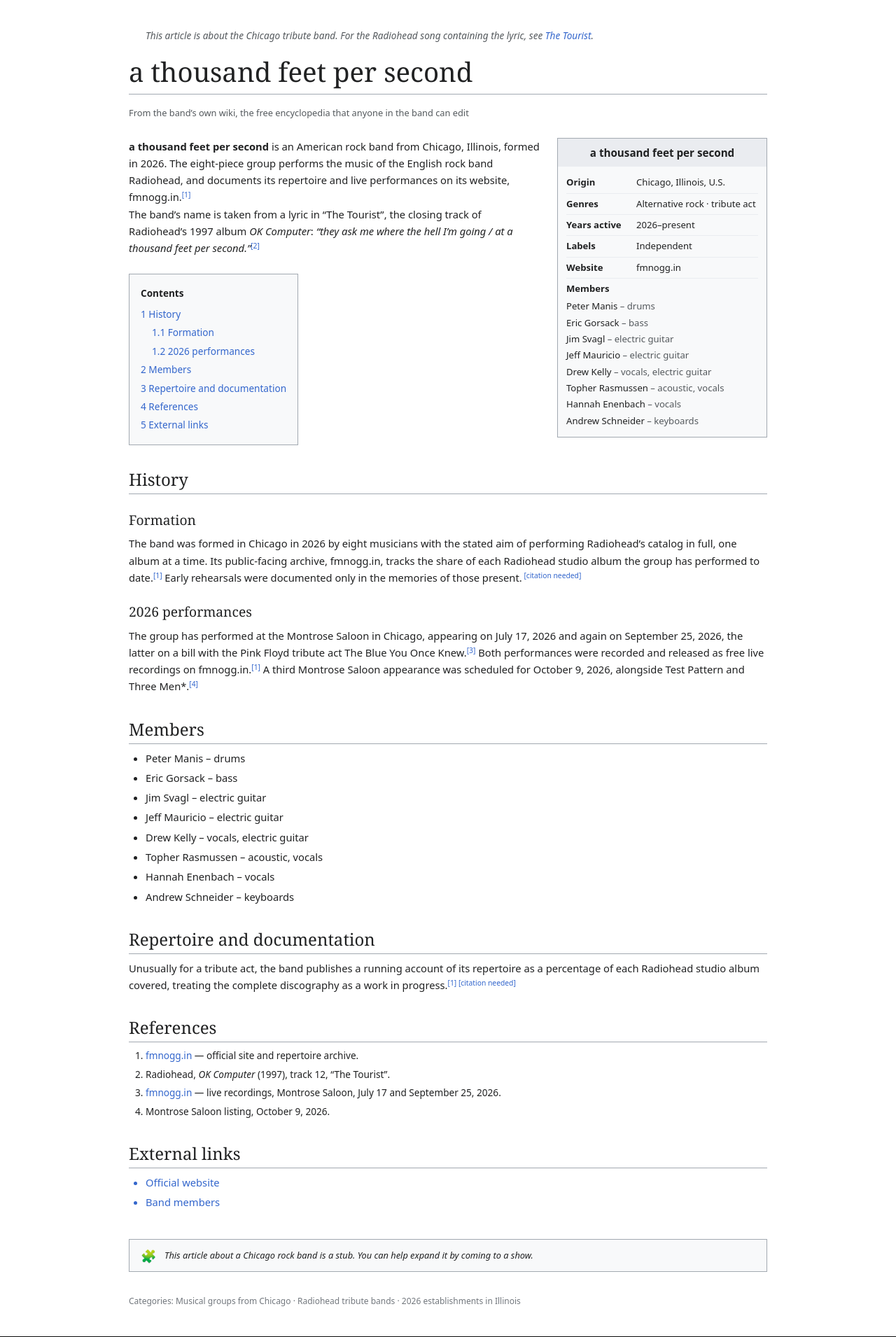
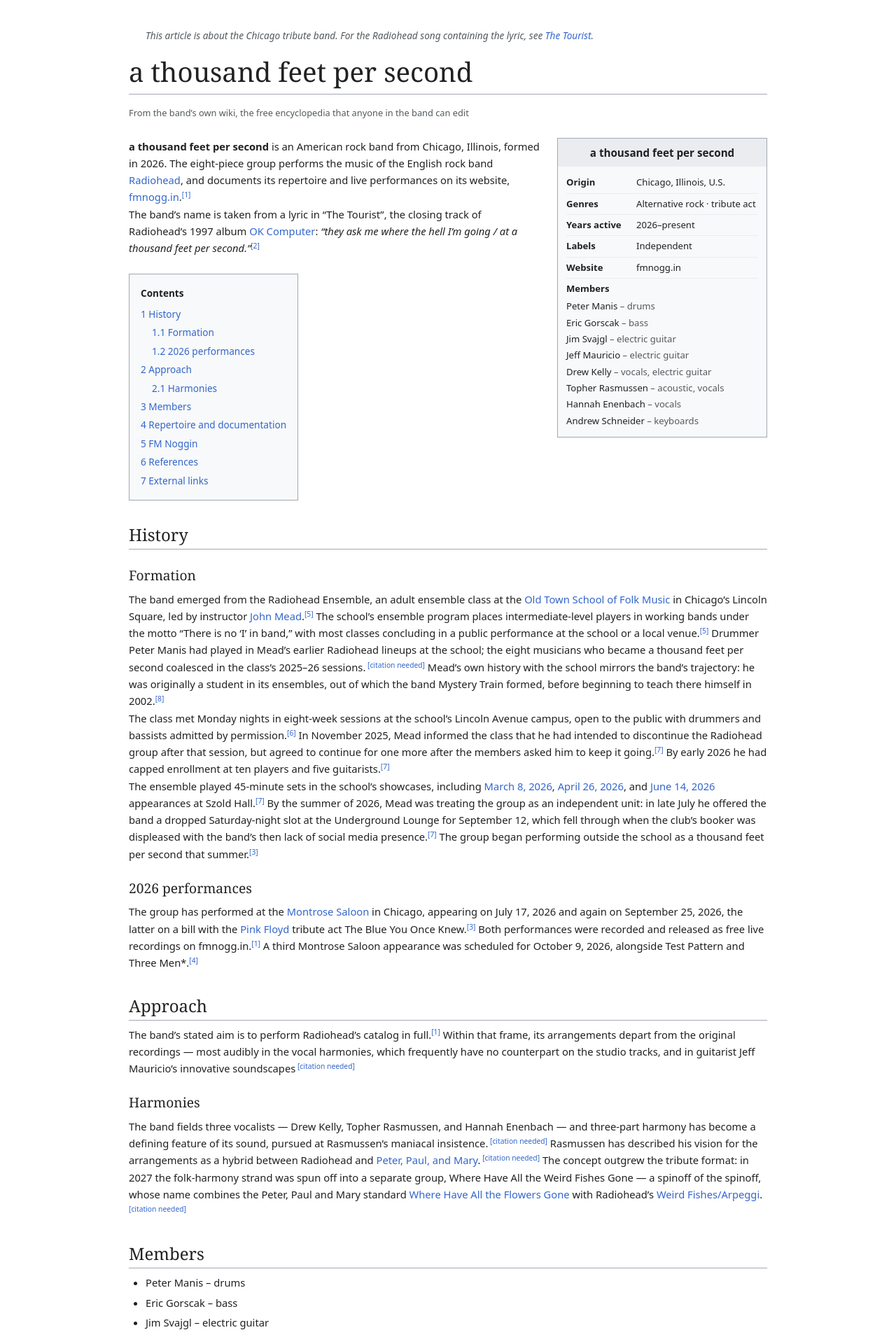
Before and after one commit to topher416/fmnogg.in, a Next.js app: page /wiki in a window 1280 px wide. Shown: the top 1910 px of the page at 70% size. Built offline with nearby package versions, Linux system fonts and the light colour scheme; a web font is replaced by a local one.

Commit message:
Wiki: full sync with Google Doc — Formation/Approach/FM Noggin sections, refs 5-8, new links, doc spellings

```diff
--- a/src/app/wiki/page.tsx
+++ b/src/app/wiki/page.tsx
@@ -2,14 +2,14 @@
 
 export const metadata: Metadata = {
   title: "a thousand feet per second — Wiki",
-  description: "An aspirational encyclopedia article about the Chicago Radiohead cover band a thousand feet per second.",
+  description: "An encyclopedia-style article about the Chicago Radiohead cover band a thousand feet per second.",
   robots: { index: false, follow: false },
 };
 
 const MEMBERS = [
   ["Peter Manis", "drums"],
-  ["Eric Gorsack", "bass"],
-  ["Jim Svagl", "electric guitar"],
+  ["Eric Gorscak", "bass"],
+  ["Jim Svajgl", "electric guitar"],
   ["Jeff Mauricio", "electric guitar"],
   ["Drew Kelly", "vocals, electric guitar"],
   ["Topher Rasmussen", "acoustic, vocals"],
@@ -22,6 +22,20 @@
     <sup className="text-[#3366cc] text-[0.7em] whitespace-nowrap">
       [{n}]
     </sup>
+  );
+}
+
+function Cn() {
+  return (
+    <sup className="text-[#3366cc] text-[0.7em]"> [citation needed]</sup>
+  );
+}
+
+function X({ href, children }: { href: string; children: React.ReactNode }) {
+  return (
+    <a href={href} className="text-[#3366cc] hover:underline">
+      {children}
+    </a>
   );
 }
 
@@ -55,7 +69,7 @@
         <p className="italic text-[0.85rem] text-[#54595d] mb-4 pl-6">
           This article is about the Chicago tribute band. For the Radiohead
           song containing the lyric, see{" "}
-          <span className="text-[#3366cc]">The Tourist</span>.
+          <X href="https://en.wikipedia.org/wiki/The_Tourist_(song)">The Tourist</X>.
         </p>
 
         <h1 className="font-serif text-[2rem] sm:text-[2.4rem] leading-tight pb-2 border-b border-[#a2a9b1] mb-4">
@@ -103,15 +117,17 @@
         <p>
           <strong>a thousand feet per second</strong> is an American rock band
           from Chicago, Illinois, formed in 2026. The eight-piece group
-          performs the music of the English rock band Radiohead, and
-          documents its repertoire and live performances on its website,
-          fmnogg.in.<Ref n={1} />
+          performs the music of the English rock band{" "}
+          <X href="https://en.wikipedia.org/wiki/Radiohead">Radiohead</X>,
+          and documents its repertoire and live performances on its website,{" "}
+          <X href="http://fmnogg.in">fmnogg.in</X>.<Ref n={1} />
         </p>
         <p>
           The band&rsquo;s name is taken from a lyric in &ldquo;The
           Tourist&rdquo;, the closing track of Radiohead&rsquo;s 1997 album{" "}
-          <em>OK Computer</em>: <em>&ldquo;they ask me where the hell
-          I&rsquo;m going / at a thousand feet per second.&rdquo;</em>
+          <X href="https://en.wikipedia.org/wiki/OK_Computer">OK Computer</X>
+          : <em>&ldquo;they ask me where the hell I&rsquo;m going / at a
+          thousand feet per second.&rdquo;</em>
           <Ref n={2} />
         </p>
 
@@ -125,32 +141,102 @@
                 <li><a href="#performances" className="hover:underline">1.2 2026 performances</a></li>
               </ol>
             </li>
-            <li><a href="#members" className="hover:underline">2 Members</a></li>
-            <li><a href="#repertoire" className="hover:underline">3 Repertoire and documentation</a></li>
-            <li><a href="#references" className="hover:underline">4 References</a></li>
-            <li><a href="#external-links" className="hover:underline">5 External links</a></li>
+            <li><a href="#approach" className="hover:underline">2 Approach</a>
+              <ol className="list-none pl-4 mt-1 space-y-1">
+                <li><a href="#harmonies" className="hover:underline">2.1 Harmonies</a></li>
+              </ol>
+            </li>
+            <li><a href="#members" className="hover:underline">3 Members</a></li>
+            <li><a href="#repertoire" className="hover:underline">4 Repertoire and documentation</a></li>
+            <li><a href="#fm-noggin" className="hover:underline">5 FM Noggin</a></li>
+            <li><a href="#references" className="hover:underline">6 References</a></li>
+            <li><a href="#external-links" className="hover:underline">7 External links</a></li>
           </ol>
         </nav>
 
         <H2 id="history">History</H2>
         <H3 id="formation">Formation</H3>
         <p>
-          The band was formed in Chicago in 2026 by eight musicians with the
-          stated aim of performing Radiohead&rsquo;s catalog in full, one
-          album at a time. Its public-facing archive, fmnogg.in, tracks the
-          share of each Radiohead studio album the group has performed to
-          date.<Ref n={1} /> Early rehearsals were documented only in the
-          memories of those present.<sup className="text-[#3366cc] text-[0.7em]"> [citation needed]</sup>
+          The band emerged from the Radiohead Ensemble, an adult ensemble
+          class at the{" "}
+          <X href="https://www.oldtownschool.org/">Old Town School of Folk Music</X>{" "}
+          in Chicago&rsquo;s Lincoln Square, led by instructor{" "}
+          <X href="https://www.oldtownschool.org/teachers/John-Mead">John Mead</X>.
+          <Ref n={5} /> The school&rsquo;s ensemble program places
+          intermediate-level players in working bands under the motto
+          &ldquo;There is no &lsquo;I&rsquo; in band,&rdquo; with most classes
+          concluding in a public performance at the school or a local venue.
+          <Ref n={5} /> Drummer Peter Manis had played in Mead&rsquo;s earlier
+          Radiohead lineups at the school; the eight musicians who became a
+          thousand feet per second coalesced in the class&rsquo;s 2025–26
+          sessions.<Cn /> Mead&rsquo;s own history with the school mirrors the
+          band&rsquo;s trajectory: he was originally a student in its
+          ensembles, out of which the band Mystery Train formed, before
+          beginning to teach there himself in 2002.<Ref n={8} />
         </p>
+        <p>
+          The class met Monday nights in eight-week sessions at the
+          school&rsquo;s Lincoln Avenue campus, open to the public with
+          drummers and bassists admitted by permission.<Ref n={6} /> In
+          November 2025, Mead informed the class that he had intended to
+          discontinue the Radiohead group after that session, but agreed to
+          continue for one more after the members asked him to keep it going.
+          <Ref n={7} /> By early 2026 he had capped enrollment at ten players
+          and five guitarists.<Ref n={7} />
+        </p>
+        <p>
+          The ensemble played 45-minute sets in the school&rsquo;s showcases,
+          including{" "}
+          <X href="https://youtu.be/E-yYJg4qOQs">March 8, 2026</X>,{" "}
+          <X href="https://youtu.be/hmkRxeVZ_EI">April 26, 2026</X>, and{" "}
+          <X href="https://youtu.be/pCiL5A_Xrmk">June 14, 2026</X> appearances
+          at Szold Hall.<Ref n={7} /> By the summer of 2026, Mead was treating
+          the group as an independent unit: in late July he offered the band a
+          dropped Saturday-night slot at the Underground Lounge for September
+          12, which fell through when the club&rsquo;s booker was displeased
+          with the band&rsquo;s then lack of social media presence.
+          <Ref n={7} /> The group began performing outside the school as a
+          thousand feet per second that summer.<Ref n={3} />
+        </p>
+
         <H3 id="performances">2026 performances</H3>
         <p>
-          The group has performed at the Montrose Saloon in Chicago, appearing
-          on July 17, 2026 and again on September 25, 2026, the latter on a
-          bill with the Pink Floyd tribute act The Blue You Once Knew.
-          <Ref n={3} /> Both performances were recorded and released as free
-          live recordings on fmnogg.in.<Ref n={1} /> A third Montrose Saloon
-          appearance was scheduled for October 9, 2026, alongside Test Pattern
-          and Three Men*.<Ref n={4} />
+          The group has performed at the{" "}
+          <X href="http://www.montrosesaloon.com/">Montrose Saloon</X> in
+          Chicago, appearing on July 17, 2026 and again on September 25, 2026,
+          the latter on a bill with the{" "}
+          <X href="https://en.wikipedia.org/wiki/Pink_Floyd">Pink Floyd</X>{" "}
+          tribute act The Blue You Once Knew.<Ref n={3} /> Both performances
+          were recorded and released as free live recordings on fmnogg.in.
+          <Ref n={1} /> A third Montrose Saloon appearance was scheduled for
+          October 9, 2026, alongside Test Pattern and Three Men*.
+          <Ref n={4} />
+        </p>
+
+        <H2 id="approach">Approach</H2>
+        <p>
+          The band&rsquo;s stated aim is to perform Radiohead&rsquo;s catalog
+          in full.<Ref n={1} /> Within that frame, its arrangements depart
+          from the original recordings — most audibly in the vocal harmonies,
+          which frequently have no counterpart on the studio tracks, and in
+          guitarist Jeff Mauricio&rsquo;s innovative soundscapes<Cn />
+        </p>
+        <H3 id="harmonies">Harmonies</H3>
+        <p>
+          The band fields three vocalists — Drew Kelly, Topher Rasmussen, and
+          Hannah Enenbach — and three-part harmony has become a defining
+          feature of its sound, pursued at Rasmussen&rsquo;s maniacal
+          insistence.<Cn /> Rasmussen has described his vision for the
+          arrangements as a hybrid between Radiohead and{" "}
+          <X href="https://en.wikipedia.org/wiki/Peter,_Paul,_and_Mary">Peter, Paul, and Mary</X>.
+          <Cn /> The concept outgrew the tribute format: in 2027 the
+          folk-harmony strand was spun off into a separate group, Where Have
+          All the Weird Fishes Gone — a spinoff of the spinoff, whose name
+          combines the Peter, Paul and Mary standard{" "}
+          <X href="https://en.wikipedia.org/wiki/Where_Have_All_the_Flowers_Gone%3F">Where Have All the Flowers Gone</X>{" "}
+          with Radiohead&rsquo;s{" "}
+          <X href="https://en.wikipedia.org/wiki/In_Rainbows">Weird Fishes/Arpeggi</X>.
+          <Cn />
         </p>
 
         <H2 id="members">Members</H2>
@@ -167,22 +253,49 @@
           Unusually for a tribute act, the band publishes a running account of
           its repertoire as a percentage of each Radiohead studio album
           covered, treating the complete discography as a work in progress.
-          <Ref n={1} /><sup className="text-[#3366cc] text-[0.7em]"> [citation needed]</sup>
+          <Ref n={1} /><Cn />
+        </p>
+
+        <H2 id="fm-noggin">FM Noggin</H2>
+        <p className="italic text-[0.85rem] text-[#54595d] mb-2 pl-6">
+          Main article: FM Noggin
+        </p>
+        <p>
+          FM Noggin — Rasmussen&rsquo;s umbrella project for documenting his
+          Radiohead work — is covered in a separate article.
         </p>
 
         <H2 id="references">References</H2>
         <ol className="list-decimal pl-6 space-y-1 text-[0.85rem]">
           <li id="ref-1">
-            <a href="https://fmnogg.in" className="text-[#3366cc] hover:underline">fmnogg.in</a> — official site and repertoire archive.
+            fmnogg.in — official site and repertoire archive.
           </li>
           <li id="ref-2">
             Radiohead, <em>OK Computer</em> (1997), track 12, &ldquo;The Tourist&rdquo;.
           </li>
           <li id="ref-3">
-            <a href="https://fmnogg.in" className="text-[#3366cc] hover:underline">fmnogg.in</a> — live recordings, Montrose Saloon, July 17 and September 25, 2026.
+            fmnogg.in — live recordings, Montrose Saloon, July 17 and September 25, 2026.
           </li>
           <li id="ref-4">
             Montrose Saloon listing, October 9, 2026.
+          </li>
+          <li id="ref-5">
+            &ldquo;Ensemble Program,&rdquo; Old Town School of Folk Music,{" "}
+            <X href="https://www.oldtownschool.org/classes/adults/ensemble/">oldtownschool.org</X>.
+            Retrieved September 30, 2026.
+          </li>
+          <li id="ref-6">
+            Old Town School of Folk Music, web order confirmation, October 18,
+            2025 (Radiohead Ensemble – John Mead, Monday 8:00 PM, eight weeks
+            from October 27, 2025).
+          </li>
+          <li id="ref-7">
+            John Mead, personal correspondence, November 2025 – July 2026.
+          </li>
+          <li id="ref-8">
+            John Mead, teacher biography, Old Town School of Folk Music,{" "}
+            <X href="https://www.oldtownschool.org/teachers/John-Mead">oldtownschool.org</X>.
+            Retrieved September 30, 2026.
           </li>
         </ol>
 
```
